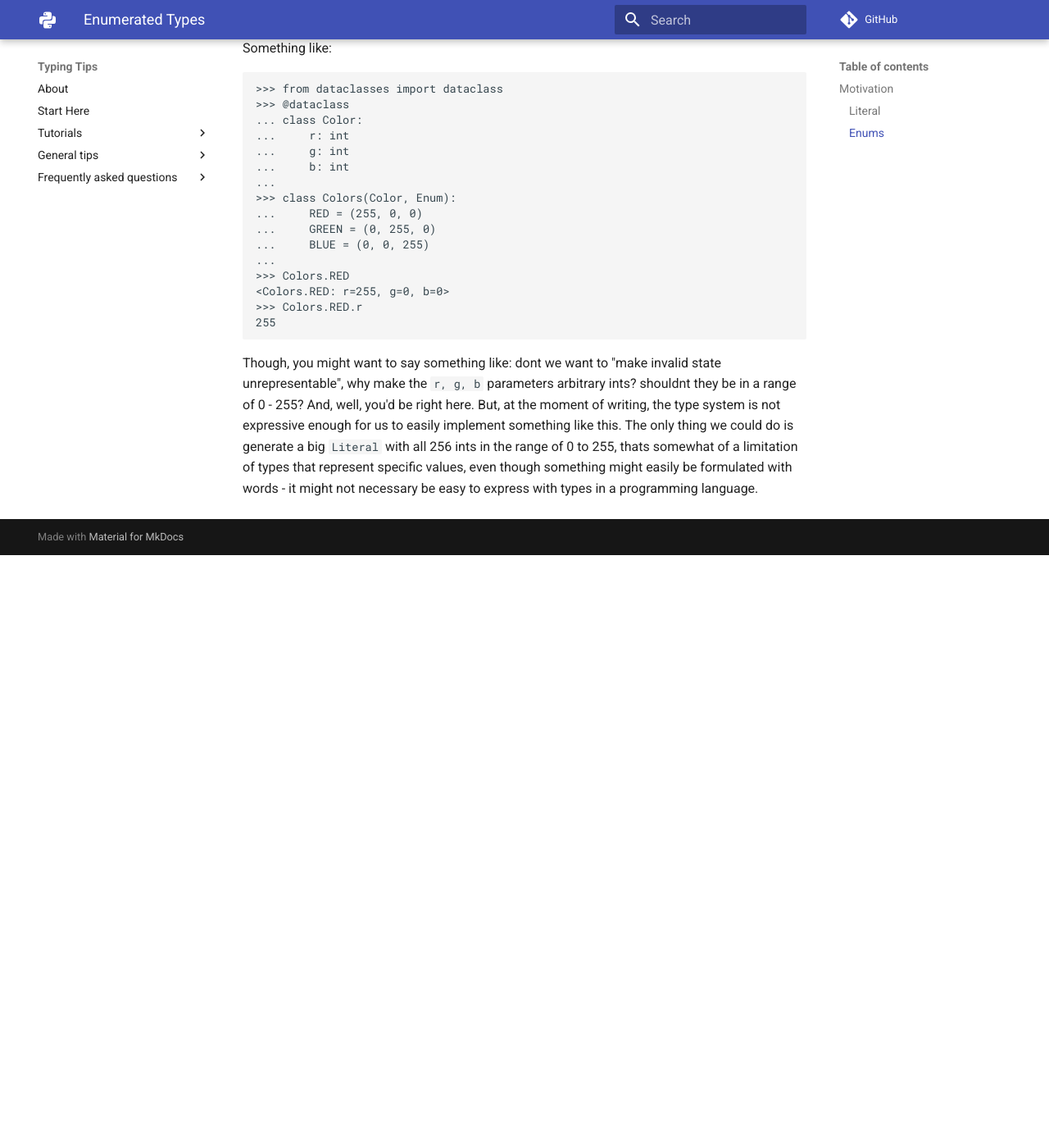
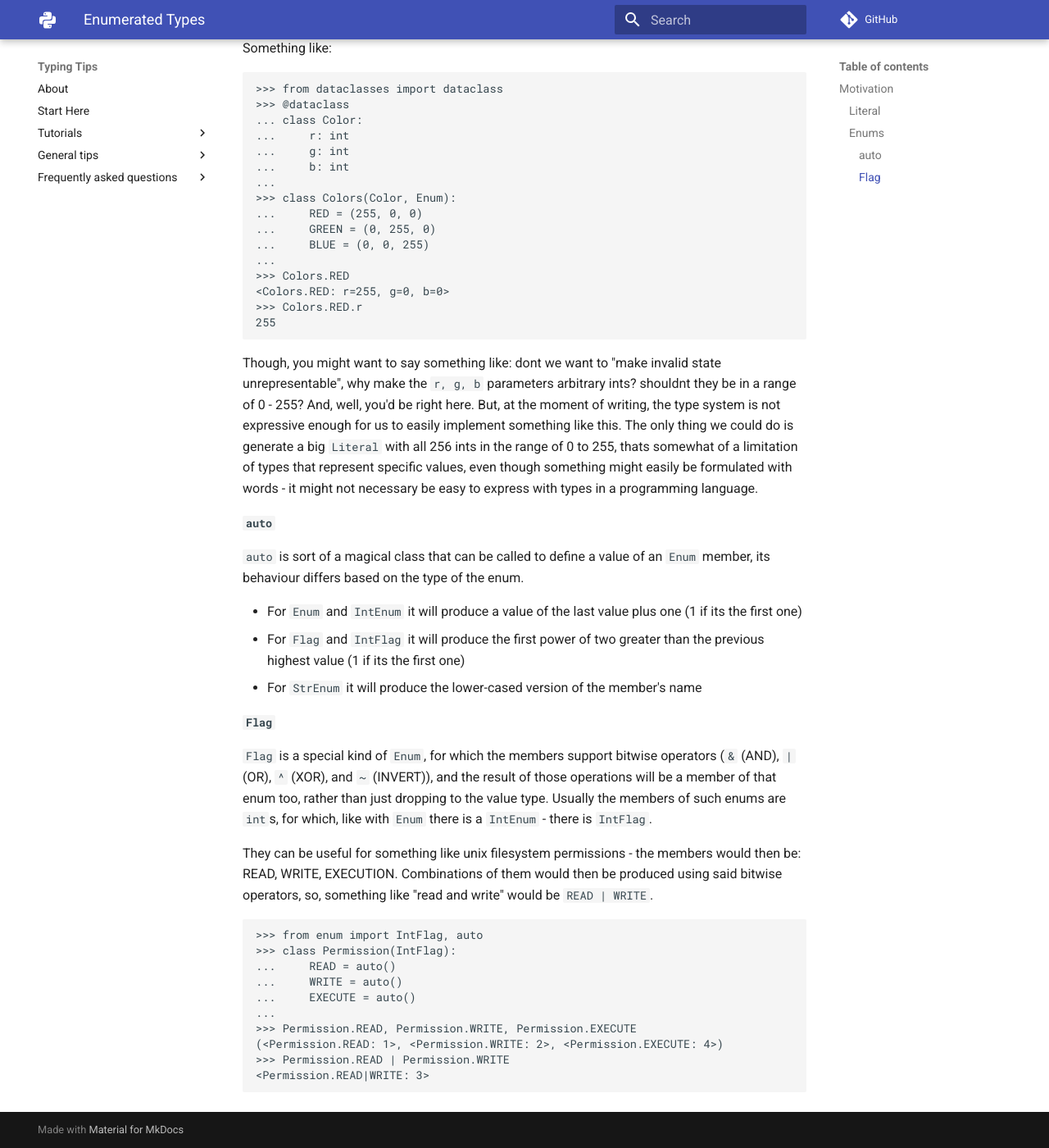
Before and after one commit to decorator-factory/typing-tips, an MkDocs documentation site: the page built from docs/main-tutorial/3-enumerated-types/index.md, in a window 1280 px wide and 1400 px high, scrolled down 2266 px. Shown: the whole window at 82% size. Built offline with MkDocs 1.6.1 and Material for MkDocs 9.7.7, drawn with Linux system fonts in a browser that asks for light colours; comment, search, counter and statistics services are not loaded; before the commit the page ends 2943 px from its top, so only the background shows below that; some of the changed text lies outside the part shown.

Commit message:
auto() & Flag

````diff
--- a/docs/main-tutorial/3-enumerated-types/index.md
+++ b/docs/main-tutorial/3-enumerated-types/index.md
@@ -65,7 +65,7 @@ Traceback (most recent call last):
 TypeError: unsupported operand type(s) for +: 'Color' and 'Color'
 ```
 
-If you want members of the enum to be a subclass of some type - inherit from that type too, alongside the base ``Enum`` class, or use one of the predefined base classes for special types like ``IntEnum``
+If you want members of the enum to be a subclass of some type - inherit from that type too, alongside the base ``Enum`` class, or use one of the predefined base classes for some of the builtin types like ``IntEnum``, ``StrEnum``.
 
 ```python-repl
 >>> class Color(int, Enum):
@@ -112,3 +112,31 @@ Something like:
 Though, you might want to say something like: dont we want to "make invalid state unrepresentable", why make the ``r, g, b`` parameters arbitrary ints? shouldnt they be in a range of 0 - 255?
 And, well, you'd be right here. But, at the moment of writing, the type system is not expressive enough for us to easily implement something like this. The only thing we could do is generate a big ``Literal`` with all 256 ints in the range of 0 to 255,
 thats somewhat of a limitation of types that represent specific values, even though something might easily be formulated with words - it might not necessary be easy to express with types in a programming language.
+
+#### ``auto``
+
+``auto`` is sort of a magical class that can be called to define a value of an ``Enum`` member, its behaviour differs based on the type of the enum.
+
+- For ``Enum`` and ``IntEnum`` it will produce a value of the last value plus one (1 if its the first one)
+- For ``Flag`` and ``IntFlag`` it will produce the first power of two greater than the previous highest value (1 if its the first one)
+- For ``StrEnum`` it will produce the lower-cased version of the member's name
+
+#### ``Flag``
+
+``Flag`` is a special kind of ``Enum``, for which the members support bitwise operators (``&`` (AND), ``|`` (OR), ``^`` (XOR), and ``~`` (INVERT)), and the result of those operations will be a member of that enum too, rather than just dropping to the value type. Usually the members of such enums are ``int``s, for which, like with ``Enum`` there is a ``IntEnum`` - there is ``IntFlag``.
+
+They can be useful for something like unix filesystem permissions - the members would then be: READ, WRITE, EXECUTION.
+Combinations of them would then be produced using said bitwise operators, so, something like "read and write" would be ``READ | WRITE``.
+
+```python-repl
+>>> from enum import IntFlag, auto
+>>> class Permission(IntFlag):
+...     READ = auto()
+...     WRITE = auto()
+...     EXECUTE = auto()
+...
+>>> Permission.READ, Permission.WRITE, Permission.EXECUTE
+(<Permission.READ: 1>, <Permission.WRITE: 2>, <Permission.EXECUTE: 4>)
+>>> Permission.READ | Permission.WRITE
+<Permission.READ|WRITE: 3>
+```
````
